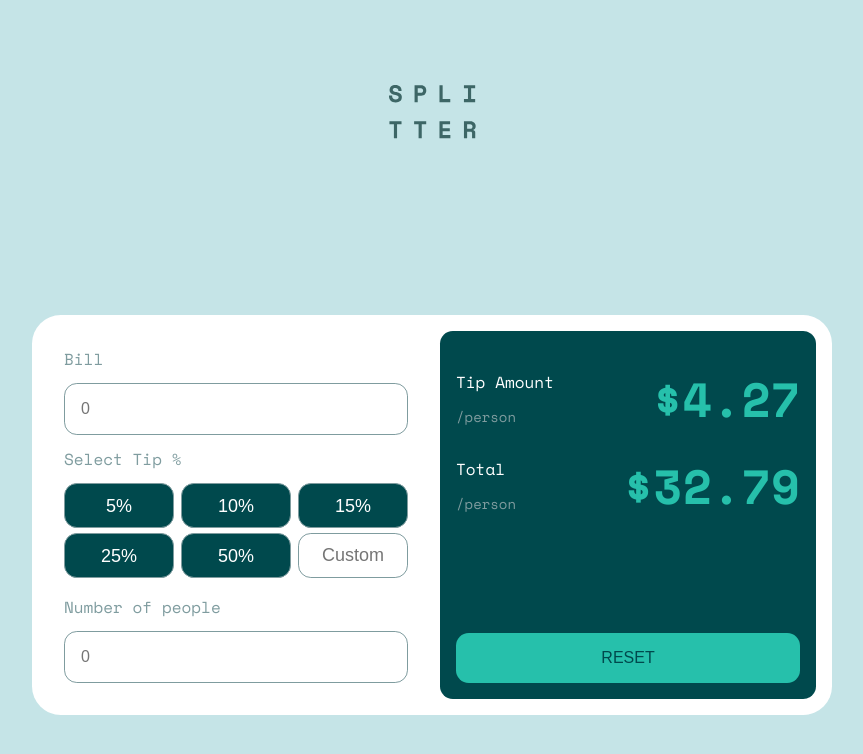
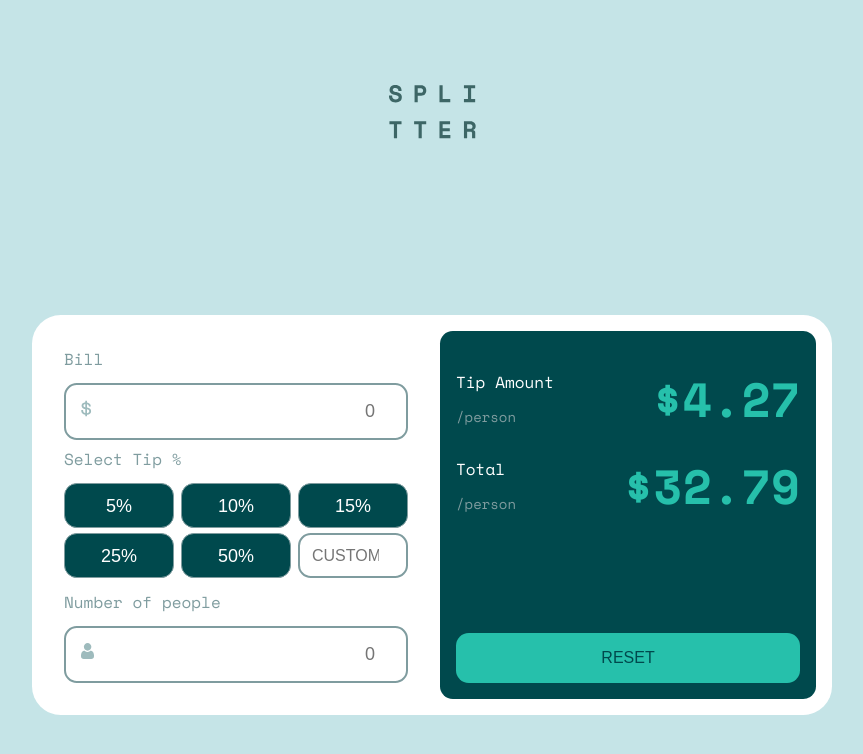
Before and after one commit to Oluwalolope/fem-tip-calculator-app, a React (Vite) app: page / in a window 1280 px wide. Shown: the top 754 px of the page, without its empty margins (208-1071 px from the left). Built offline with nearby package versions, Linux system fonts and the light colour scheme.

Commit message:
Added an icon to the input field

```diff
--- a/src/components/Button.jsx
+++ b/src/components/Button.jsx
@@ -2,7 +2,7 @@ const Button = ({tipPercentage}) => {
     return (
         <>
             {tipPercentage == "custom" ?
-                <input type="text" placeholder="Custom" /> :
+                <input type="number" placeholder="Custom" /> :
                 <button>{tipPercentage}%</button>
             }
         </>
--- a/src/components/Input.jsx
+++ b/src/components/Input.jsx
@@ -2,7 +2,7 @@ const Input = ({label}) => {
     return (
         <div className="inputWrapper">
             {label && <label className="label" htmlFor={label}>{label}</label>}
-            <input type="number" id={label} placeholder="0"/>
+            <input type="number" id={label} placeholder="0" className={label == "Bill" ? 'bill' : 'numberOfPeople'}/>
         </div>
     )
 }
--- a/src/index.css
+++ b/src/index.css
@@ -104,12 +104,14 @@ input[type = number] {
   width: 100%;
   box-sizing: border-box;
   outline: none;
-  border: 1px solid var(--clr-neutral-400);
+  border: 2px solid var(--clr-neutral-400);
   border-radius: var(--br);
   padding: var(--spacing-400);
   text-transform: uppercase;
-  font-size: var(--fs-400);
+  color: var(--clr-neutral-800);
+  font-size: var(--fs-500);
   cursor: pointer;
+  text-align: right;
 }
 menu {
   display: flex;
@@ -117,7 +119,7 @@ menu {
   min-height: 100px;
   justify-content: space-between;
 }
-menu > button, input[type = text] {
+menu > button, menu > input[type = number] {
   height: 45px;
   width: 110px;
   text-align: center;
@@ -129,10 +131,12 @@ menu > button, input[type = text] {
   color: var(--clr-neutral-100);
   font-size: var(--fs-500);
 }
-input[type = text] {
+menu > input[type = number] {
   background-color: var(--clr-neutral-100);
   color: var(--clr-neutral-800);
-  font-size: var(--fs-500);
+  font-size: var(--fs-400);
+  text-align: right;
+  border: 2px solid var(--clr-neutral-400);
 }
 .resultSection {
   display: flex;
@@ -178,10 +182,26 @@ input[type = text] {
   font-size: var(--fs-400);
   cursor: pointer;
 }
-.reset:hover {
+input:hover, input:active {
+  transition: 500ms all;
+  border: 2px solid var(--clr-neutral-300);
+  cursor: pointer;
+}
+button:hover {
   transition: 500ms all ;
   background-color: var(--clr-neutral-300);
   color: var(--clr-neutral-800);
+}
+
+.bill {
+  background-image: url(../public/icon-dollar.svg);
+  background-position: 15px 15px;
+  background-repeat: no-repeat;
+}
+.numberOfPeople {
+  background-image: url(../public/icon-person.svg);
+  background-position: 15px 15px;
+  background-repeat: no-repeat;
 }
 
 /* Mobile View  */
```
Also changed, not shown: public/icon-dollar.svg (renamed from src/assets/icon-dollar.svg), public/icon-person.svg (renamed from src/assets/icon-person.svg).
